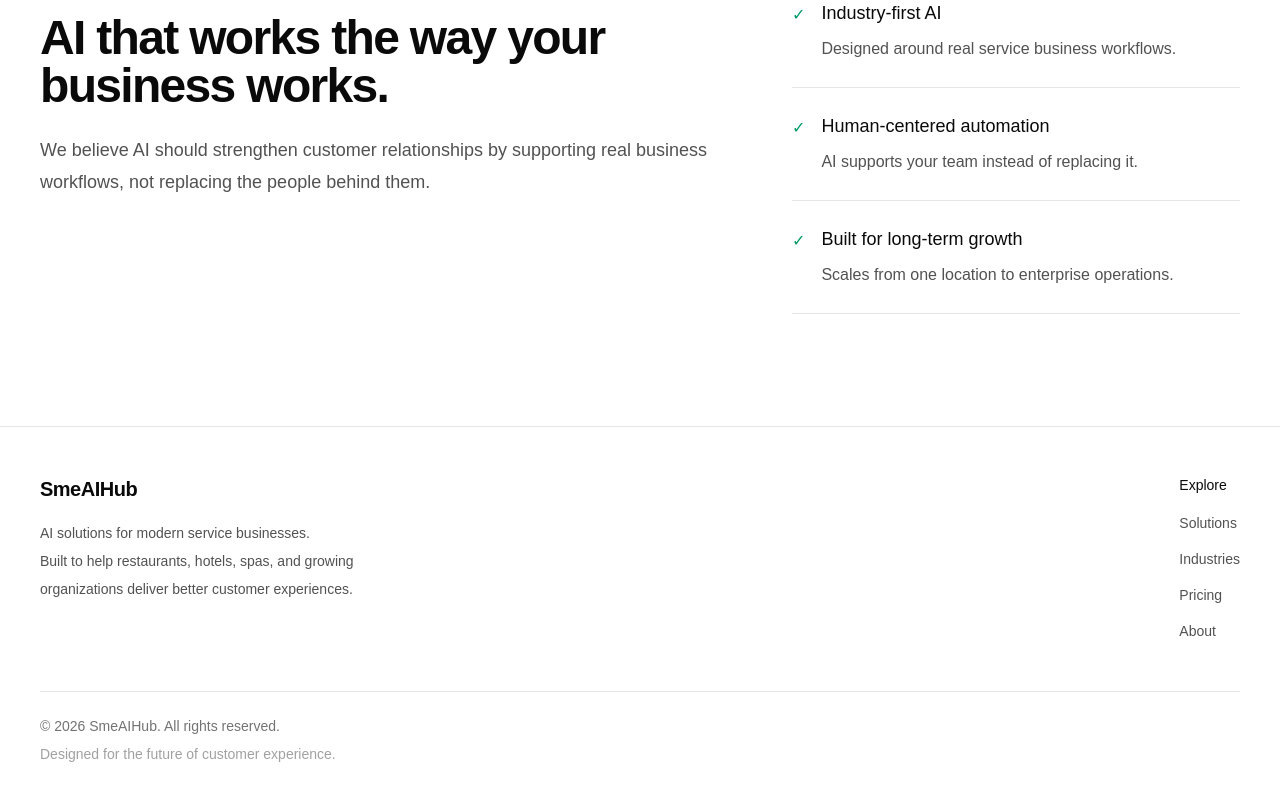
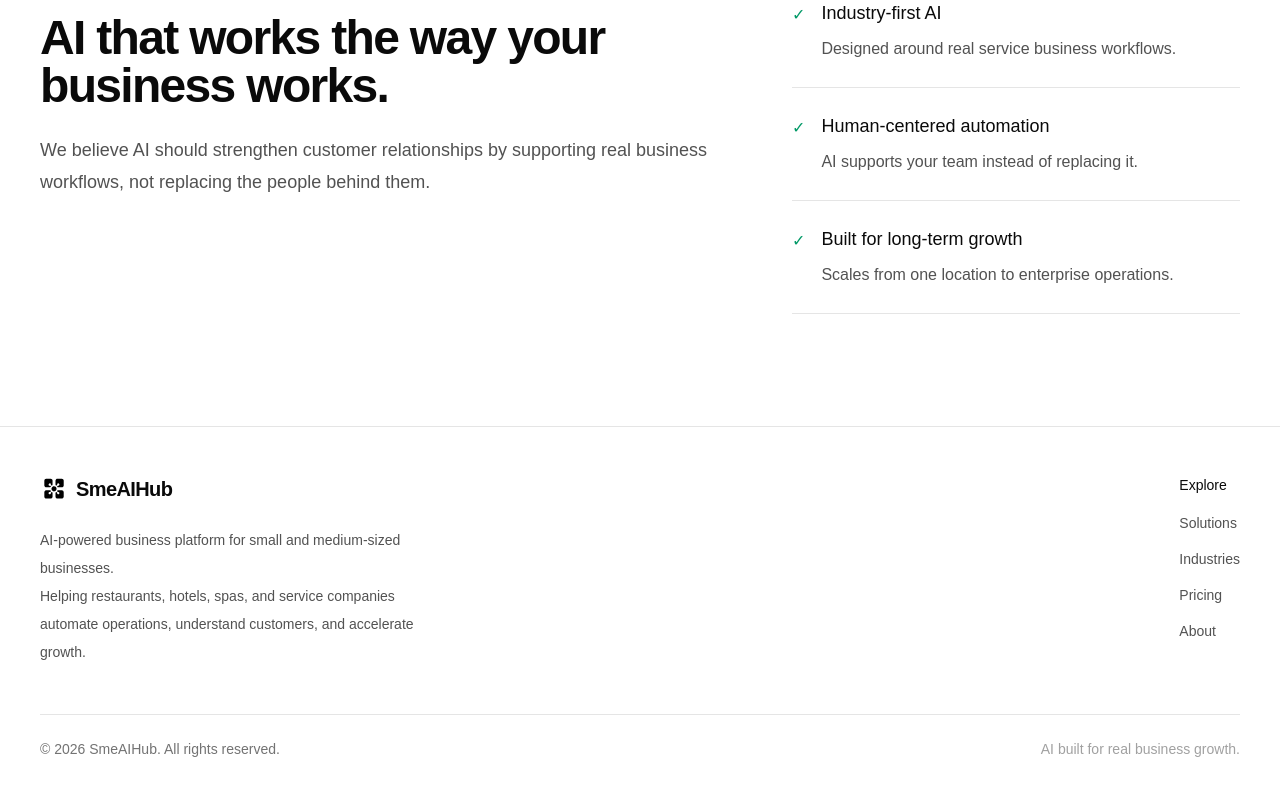
Before and after one commit to uandai27/SmeAIHub, a Next.js app: page / in a window 1280 px wide. Shown: the part 7116-7916 px from the top of the page. Built offline with nearby package versions, Linux system fonts and the light colour scheme.

Commit message:
feat: integrate official SmeAIHub brand across the website

```diff
--- a/app/not-found.tsx
+++ b/app/not-found.tsx
@@ -1,3 +1,4 @@
+import Image from "next/image";
 import Link from "next/link";
 import { ArrowLeft, CalendarDays } from "lucide-react";
 
@@ -12,12 +13,25 @@ export default function NotFound() {
       <div className="mx-auto flex w-full max-w-7xl flex-col px-6 py-6 sm:px-8 lg:px-12">
         <header>
           <Link
-            href="/"
-            className="inline-flex items-center text-xl font-semibold tracking-tight text-zinc-950 transition-opacity hover:opacity-70"
-            aria-label="SmeAIHub home"
-          >
-            SmeAIHub
-          </Link>
+  href="/"
+  className="inline-flex items-center gap-2 text-xl tracking-[-0.03em] text-zinc-950 transition-opacity hover:opacity-70"
+  aria-label="SmeAIHub home"
+>
+  <Image
+    src="/brand/logo-mark.svg"
+    alt=""
+    width={28}
+    height={28}
+    priority
+    aria-hidden="true"
+  />
+
+  <span className="leading-none">
+    <span className="font-semibold">Sme</span>
+    <span className="font-bold">AI</span>
+    <span className="font-semibold">Hub</span>
+  </span>
+</Link>
         </header>
 
         <section className="flex flex-1 items-center py-16 sm:py-24">
--- a/components/layout/footer.tsx
+++ b/components/layout/footer.tsx
@@ -1,4 +1,6 @@
+import Image from "next/image";
 import Link from "next/link";
+
 import { Container } from "@/components/ui/container";
 
 const navigation = [
@@ -14,26 +16,42 @@ export function Footer() {
       <Container className="py-12">
         <div className="flex flex-col gap-10 lg:flex-row lg:items-start lg:justify-between">
           <div className="max-w-sm">
-            <h2 className="text-xl font-semibold tracking-tight text-neutral-950">
-              SmeAIHub
-            </h2>
+            <Link
+              href="/"
+              className="inline-flex items-center gap-2 text-xl tracking-[-0.03em] text-neutral-950 transition-opacity hover:opacity-80"
+              aria-label="SmeAIHub home"
+            >
+              <Image
+                src="/brand/logo-mark.svg"
+                alt=""
+                width={28}
+                height={28}
+                aria-hidden="true"
+              />
+
+              <span className="leading-none">
+                <span className="font-semibold">Sme</span>
+                <span className="font-bold">AI</span>
+                <span className="font-semibold">Hub</span>
+              </span>
+            </Link>
 
             <p className="mt-4 text-sm leading-7 text-neutral-600">
-              AI solutions for modern service businesses.
+              AI-powered business platform for small and medium-sized
+              businesses.
               <br />
-              Built to help restaurants, hotels, spas, and growing
-              organizations deliver better customer experiences.
+              Helping restaurants, hotels, spas, and service companies
+              automate operations, understand customers, and accelerate
+              growth.
             </p>
           </div>
 
-          <nav>
-  <h3 className="text-sm font-medium text-neutral-950">
-    Explore
-  </h3>
+          <nav aria-label="Footer navigation">
+            <h3 className="text-sm font-medium text-neutral-950">Explore</h3>
 
-  <ul className="mt-4 space-y-3">
-    {navigation.map((item) => (
-      <li key={item.name}>
+            <ul className="mt-4 space-y-3">
+              {navigation.map((item) => (
+                <li key={item.name}>
                   <Link
                     href={item.href}
                     className="text-sm text-neutral-600 transition hover:text-neutral-950"
@@ -46,15 +64,13 @@ export function Footer() {
           </nav>
         </div>
 
-        <div className="mt-12 border-t border-neutral-200 pt-6">
-  <p className="text-sm text-neutral-500">
-    © 2026 SmeAIHub. All rights reserved.
-  </p>
+        <div className="mt-12 flex flex-col gap-2 border-t border-neutral-200 pt-6 text-sm text-neutral-500 md:flex-row md:items-center md:justify-between">
+          <p>© 2026 SmeAIHub. All rights reserved.</p>
 
-  <p className="mt-2 text-sm text-neutral-400">
-  Designed for the future of customer experience.
-</p>
-</div>
+          <p className="text-neutral-400">
+            AI built for real business growth.
+          </p>
+        </div>
       </Container>
     </footer>
   );
```
